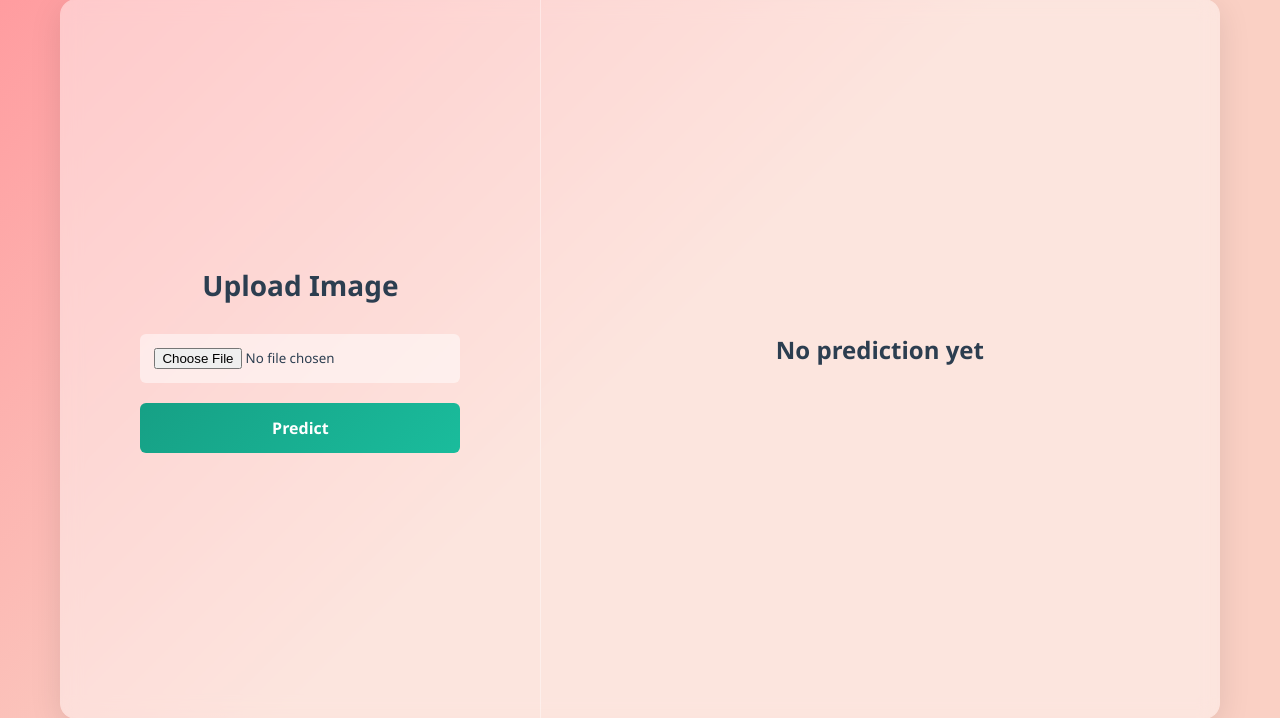
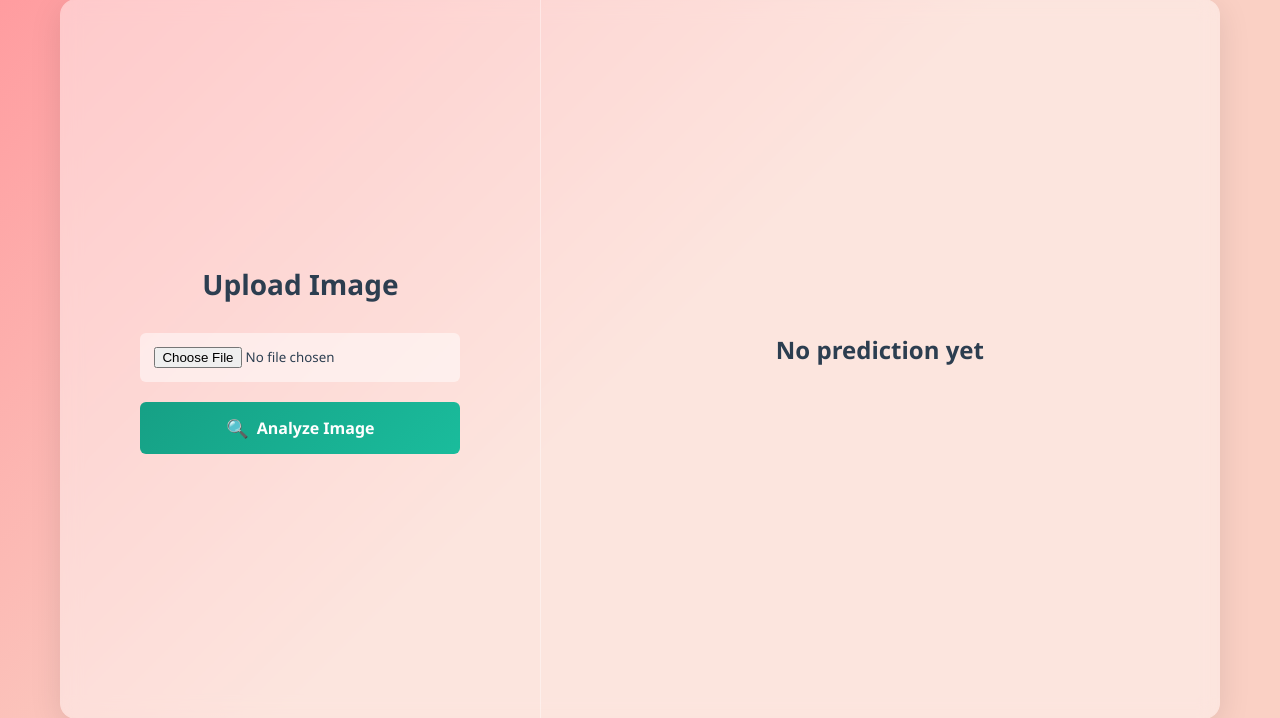
Before and after one commit to 017Asd/Vitt, a Flask app: page / in a window 1280 px wide. Shown: the part 41-759 px from the top of the page. Run offline with Flask 2, Linux system fonts and the light colour scheme; parts of the project's set-up code (start-up, migrations or seed data) failed here and were passed over.

Commit message:
Enhance button UI with icon and improved styling

```diff
--- a/app/static/style.css
+++ b/app/static/style.css
@@ -111,11 +111,23 @@ body {
   color: #fff;
   cursor: pointer;
   background: linear-gradient(135deg, #16a085 0%, #1abc9c 100%);
-  transition: opacity 0.3s;
+  transition: all 0.3s ease;
+  display: flex;
+  align-items: center;
+  justify-content: center;
+  gap: 8px;
 }
 
 .upload-section button:hover {
   opacity: 0.85;
+  transform: translateY(-2px);
+  box-shadow: 0 4px 12px rgba(0, 0, 0, 0.15);
+}
+
+.button-icon {
+  font-size: 18px;
+  display: inline-flex;
+  align-items: center;
 }
 
 /* 6. Image preview */
--- a/app/templates/index.html
+++ b/app/templates/index.html
@@ -12,7 +12,10 @@
       <h1>Upload Image</h1>
       <form method="POST" enctype="multipart/form-data">
         <input type="file" name="file" required>
-        <button type="submit">Predict</button>
+        <button type="submit" class="predict-button">
+          <span class="button-icon">🔍</span>
+          Analyze Image
+        </button>
       </form>
     </div>
 
```
